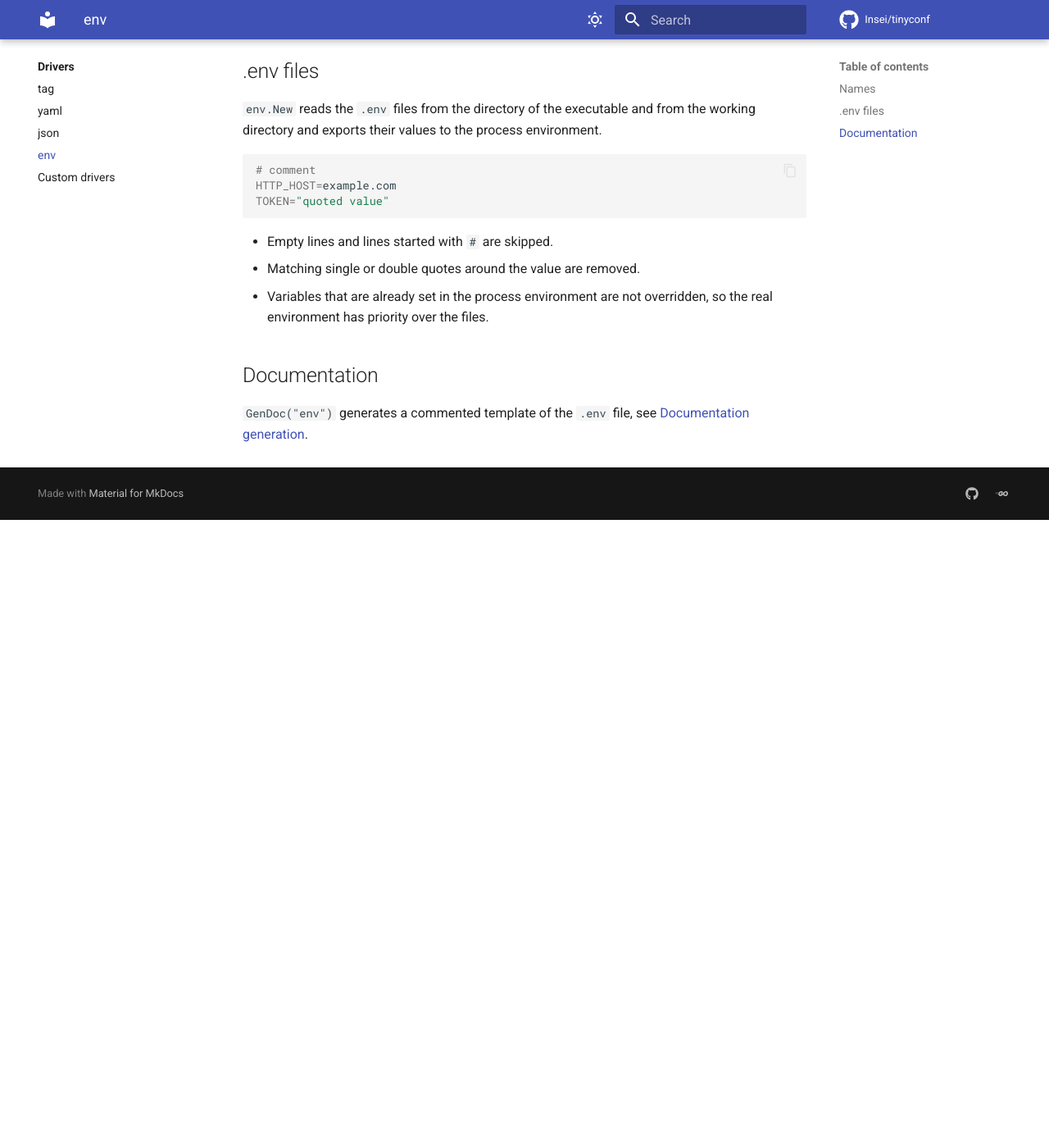
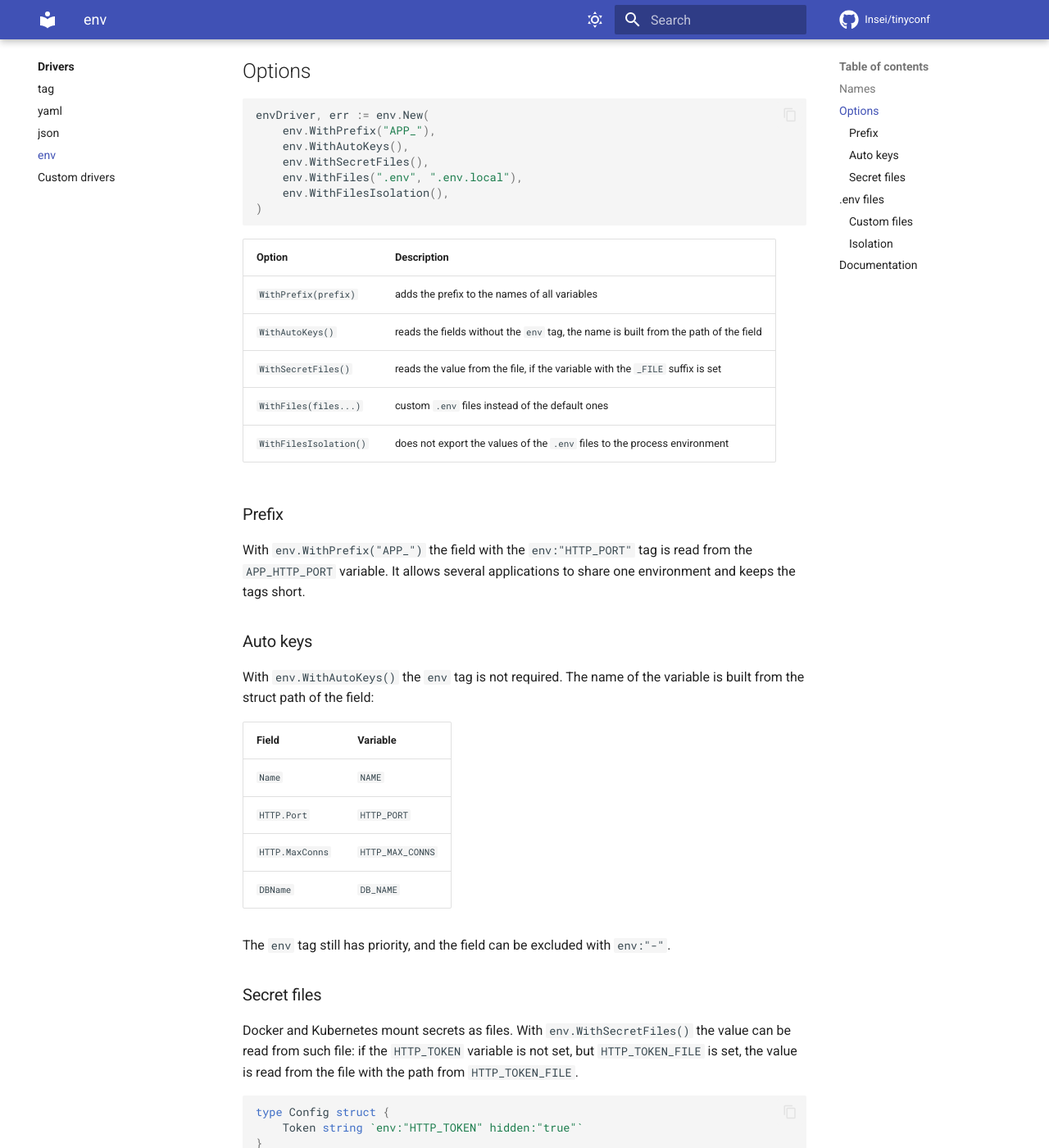
Before and after one commit to Insei/tinyconf, an MkDocs documentation site: the page built from docs/drivers/env.md, in a window 1280 px wide and 1400 px high, scrolled down 766 px. Shown: the whole window at 82% size. Built offline with MkDocs 1.6.1 and Material for MkDocs 9.7.7, drawn with Linux system fonts in a browser that asks for light colours; comment, search, counter and statistics services are not loaded; some of the changed text lies outside the part shown.

Commit message:
docs: describe env driver options
Signed-off-by: Dmitriy Aleksandrov <goodmobiledevices@gmail.com>

````diff
--- a/docs/drivers/env.md
+++ b/docs/drivers/env.md
@@ -1,6 +1,6 @@
 # env
 
-The env driver reads values from environment variables.
+The env driver reads values from environment variables and `.env` files.
 
 ```go
 import "github.com/insei/tinyconf/drivers/env"
@@ -30,9 +30,62 @@ HOSTS=a.example.com,b.example.com
 
 Values are parsed by the rules of [string values](../features/types.md).
 
+## Options
+
+```go
+envDriver, err := env.New(
+    env.WithPrefix("APP_"),
+    env.WithAutoKeys(),
+    env.WithSecretFiles(),
+    env.WithFiles(".env", ".env.local"),
+    env.WithFilesIsolation(),
+)
+```
+
+| Option | Description |
+|---|---|
+| `WithPrefix(prefix)` | adds the prefix to the names of all variables |
+| `WithAutoKeys()` | reads the fields without the `env` tag, the name is built from the path of the field |
+| `WithSecretFiles()` | reads the value from the file, if the variable with the `_FILE` suffix is set |
+| `WithFiles(files...)` | custom `.env` files instead of the default ones |
+| `WithFilesIsolation()` | does not export the values of the `.env` files to the process environment |
+
+### Prefix
+
+With `env.WithPrefix("APP_")` the field with the `env:"HTTP_PORT"` tag is read from the `APP_HTTP_PORT` variable. It allows several applications to share one environment and keeps the tags short.
+
+### Auto keys
+
+With `env.WithAutoKeys()` the `env` tag is not required. The name of the variable is built from the struct path of the field:
+
+| Field | Variable |
+|---|---|
+| `Name` | `NAME` |
+| `HTTP.Port` | `HTTP_PORT` |
+| `HTTP.MaxConns` | `HTTP_MAX_CONNS` |
+| `DBName` | `DB_NAME` |
+
+The `env` tag still has priority, and the field can be excluded with `env:"-"`.
+
+### Secret files
+
+Docker and Kubernetes mount secrets as files. With `env.WithSecretFiles()` the value can be read from such file: if the `HTTP_TOKEN` variable is not set, but `HTTP_TOKEN_FILE` is set, the value is read from the file with the path from `HTTP_TOKEN_FILE`.
+
+```go
+type Config struct {
+    Token string `env:"HTTP_TOKEN" hidden:"true"`
+}
+```
+
+```bash
+HTTP_TOKEN_FILE=/run/secrets/http_token
+```
+
+The trailing line break of the file content is removed. The variable with the value itself has priority over the file.
+
 ## .env files
 
-`env.New` reads the `.env` files from the directory of the executable and from the working directory and exports their values to the process environment.
+By default, `env.New` reads the `.env` files from the directory of the executable and from the working directory and exports their values to the process environment. Absent default files are skipped.
 
 ```bash
 # comment
@@ -44,6 +97,20 @@ TOKEN="quoted value"
 * Matching single or double quotes around the value are removed.
 * Variables that are already set in the process environment are not overridden, so the real environment has priority over the files.
 
+### Custom files
+
+```go
+env.New(env.WithFiles(".env", ".env.local"))
+```
+
+`WithFiles` replaces the default files. All listed files should exist, otherwise `env.New` returns an error. The value from the previous file has priority over the next files, and the process environment has priority over all files.
+
+`env.WithFiles()` without arguments disables reading of the `.env` files at all.
+
+### Isolation
+
+Exported values are visible to the whole process and to its child processes. With `env.WithFilesIsolation()` the values of the files are available only for the driver, `os.Getenv` does not see them. It is also useful in tests, where the changed environment of the process is a side effect.
+
 ## Documentation
 
-`GenDoc("env")` generates a commented template of the `.env` file, see [Documentation generation](../features/gendoc.md).
+`GenDoc("env")` generates a commented template of the `.env` file, see [Documentation generation](../features/gendoc.md). Names of the variables are shown with the prefix, fields without the `env` tag are included if the auto keys are enabled.
````
Also changed, not shown: docs/features/gendoc.md (+1 -0 lines).
